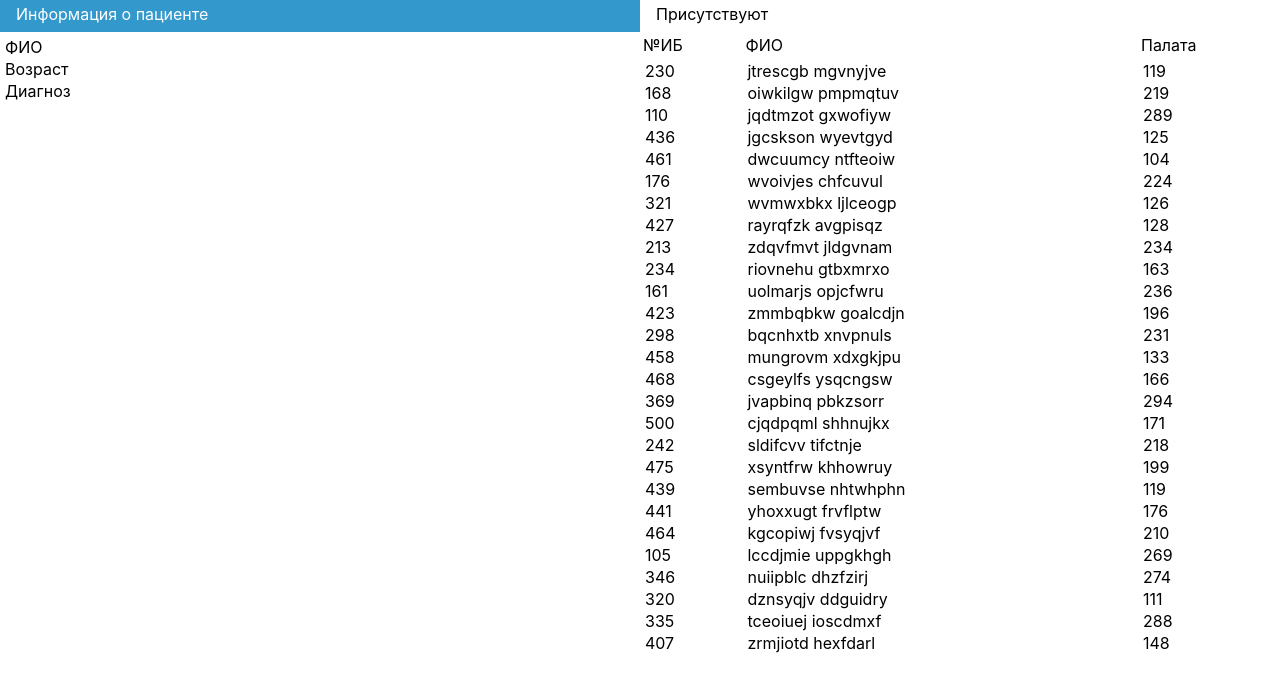
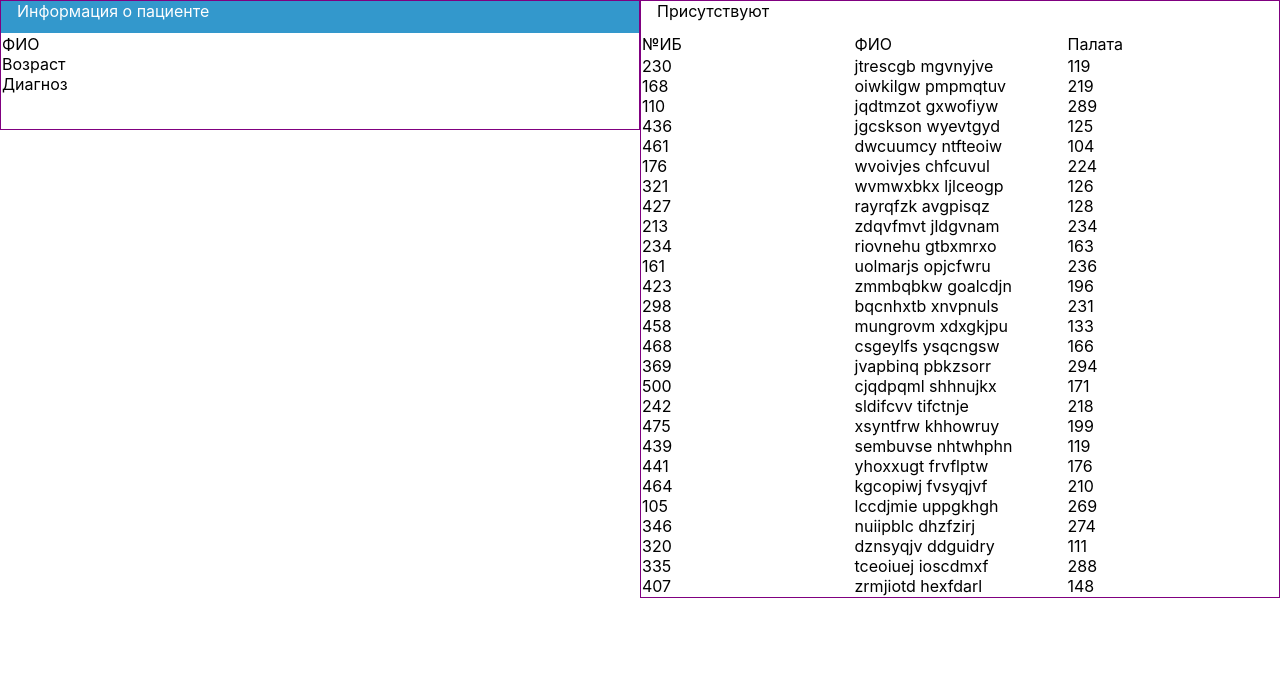
Before and after one commit to Mankur11/patient-list, a React (Create React App) app: page / in a window 1280 px wide. Shown: the top 692 px of the page. Built offline with nearby package versions, Linux system fonts and the light colour scheme.

Commit message:
implementation of displaying patient info by click

```diff
--- a/src/App.css
+++ b/src/App.css
@@ -1,4 +1,3 @@
 .App {
-    display: flex;
     margin: 0 auto;
 }
--- a/src/App.js
+++ b/src/App.js
@@ -1,13 +1,11 @@
 import React from 'react';
 import './App.css';
-import PatientLists from './components/PatientLists/PatientLists';
-import PatientInfo from './components/PatientInfo/PatientInfo'
+import PatientList from '../src/containers/PatientList';
 
 function App() {
     return (
         <div className="App">
-            <PatientInfo/>
-            <PatientLists/>
+            <PatientList/>
         </div>
     );
 }
--- a/src/components/PatientInfo/PatientInfo.js
+++ b/src/components/PatientInfo/PatientInfo.js
@@ -1,11 +1,12 @@
-import React, {useEffect, useState} from "react";
+import React, {useEffect, useState, useContext} from "react";
 import classes from './PatientInfo.module.css';
+
 
 function PatientInfo(props) {
     const [data, setData] = useState([]);
     useEffect(() => {
         async function infoParser() {
-            const response = await fetch("/data/quittingList.json");
+            const response = await fetch("/data/presentList.json");
             const result = await response.json();
             setData(prev => result);
         }
@@ -22,14 +23,17 @@ function PatientInfo(props) {
                     <tr>Диагноз</tr>
                 </td>
                 <td>
-
+                    <tr>{props.firstName} {props.lastName}</tr>
+                    <tr>{props.birthDate}</tr>
+                    <tr>{props.diagnosis}</tr>
                 </td>
             </table>
         </div>
     );
-
     return (
-        <div className={classes.patientInfoWrapper}>
+        <div
+            // className={classes.patientInfoWrapper}
+        >
             {patientInfo}
         </div>
     );
--- a/src/components/PatientInfo/PatientInfo.module.css
+++ b/src/components/PatientInfo/PatientInfo.module.css
@@ -1,6 +1,5 @@
 
 .patientInfoWrapper{
-    margin: 0 auto;
     width: 50%;
 }
 
--- a/src/components/PatientLists/PatientLists.js
+++ b/src/components/PatientLists/PatientLists.js
@@ -1,14 +1,18 @@
 import React, {useEffect, useState} from "react";
 import classes from './PatientLists.module.css';
 
+
 function PatientLists(props) {
+
     const [data, setData] = useState([]);
+
     useEffect(() => {
         async function listParser() {
             const response = await fetch("/data/presentList.json");
             const result = await response.json();
             setData(prev => result);
         }
+
         listParser();
     }, []);
 
@@ -28,7 +32,7 @@ function PatientLists(props) {
                 </td>
                 <td>
                     {data.map(item => (
-                        <tr>{item.firstName} {item.lastName}</tr>
+                        <tr onClick={()=>props.isClicked=true}>{item.firstName} {item.lastName}</tr>
                     ))}
                 </td>
                 <td>
@@ -41,7 +45,9 @@ function PatientLists(props) {
     );
 
     return (
-        <div className={classes.patientListWrapper}>
+        <div
+            // className={classes.patientListWrapper}
+        >
             {patientList}
         </div>
     );
--- a/src/components/PatientLists/PatientLists.module.css
+++ b/src/components/PatientLists/PatientLists.module.css
@@ -16,7 +16,3 @@
     position: absolute;
     top: 13%;
 }
-
-.patientList{
-    width: 100%;
-}
--- /dev/null
+++ b/src/containers/PatientList.js
@@ -0,0 +1,110 @@
+import React, {Component} from "react";
+import classes from '../containers/PatientList.module.css';
+
+class PatientList extends Component {
+
+    state = {
+        data: 'empty',
+        historyNumber: '',
+        firstName: '',
+        lastName: '',
+        patrName: '',
+        birthDate: '',
+        diagnosis: '',
+        bedNumber: '',
+        patientSelected: false
+    };
+
+    componentDidMount() {
+        async function parser() {
+            return await fetch("/data/presentList.json")
+                .then(response => response.json())
+                .then(responseData => {
+                    return responseData;
+                })
+                .catch(error => console.warn(error));
+        }
+
+        parser().then(responseData => this.setState({data: responseData}));
+    }
+
+    isSelectedPatient(item) {
+       this.setState({
+           diagnosis:item.diagnosis,
+           historyNumber: item.historyNumber,
+           firstName: item.firstName,
+           lastName:item.lastName,
+           patrName: item.patrName,
+           birthDate: item.birthDate,
+           bedNumber: item.bedNumber
+       });
+    }
+
+    patientInfo = () => {
+        return (
+            <div>
+                <table>
+                    <tr className={classes.patientInfoHeader}><a>Информация о пациенте</a></tr>
+                    <td>
+                        <tr>ФИО</tr>
+                        <tr>Возраст</tr>
+                        <tr>Диагноз</tr>
+                    </td>
+                    <tr className={classes.patientInfoHeader}></tr>
+                    <td>
+                        <tr>{this.state.firstName} {this.state.lastName}</tr>
+                        <tr>{this.state.birthDate}</tr>
+                        <tr>{this.state.diagnosis}</tr>
+                    </td>
+                </table>
+            </div>
+        )
+    };
+
+    patientLists = () => {
+        const dataArr = [];
+        for (let key in this.state.data) {
+            dataArr.push(this.state.data[key]);
+        }
+
+        return (
+            <div>
+                <table>
+                    <tr className={classes.patientListHeader}><a>Присутствуют</a></tr>
+                    <tr>
+                        <td>№ИБ</td>
+                        <td>ФИО</td>
+                        <td>Палата</td>
+                    </tr>
+                    <td>
+                        {dataArr.map(item => (
+                            <tr>{item.historyNumber}</tr>
+                        ))}
+                    </td>
+                    <td>
+                        {dataArr.map(item => (
+                            <tr onClick={() => this.isSelectedPatient(item)}>{item.firstName} {item.lastName}</tr>
+                        ))}
+                    </td>
+                    <td>
+                        {dataArr.map(item => (
+                            <tr>{item.bedNumber}</tr>
+                        ))}
+                    </td>
+                </table>
+            </div>
+        )
+    };
+
+    render() {
+
+        return (
+            <div className={classes.PatientListWrapper}>
+                {this.patientInfo()}
+                {this.patientLists()}
+            </div>
+        )
+    }
+}
+
+export default PatientList;
--- /dev/null
+++ b/src/containers/PatientList.module.css
@@ -0,0 +1,33 @@
+.PatientListWrapper {
+    width: 100%;
+    display: flex;
+}
+
+.patientInfoHeader {
+    background-color: #3398cc;
+    color: #fefefe;
+    width: 100%;
+    height: 2em;
+}
+
+.patientInfoHeader > a {
+    margin-left: 1em;
+    top: 13%;
+}
+
+.patientListHeader {
+    width: 100%;
+    height: 2em;
+}
+
+.patientListHeader > a {
+    margin-left: 1em;
+    top: 13%;
+}
+
+table {
+    width: 100%;
+    table-layout: fixed;
+    border-collapse: collapse;
+    border: 1px solid purple;
+}
```
